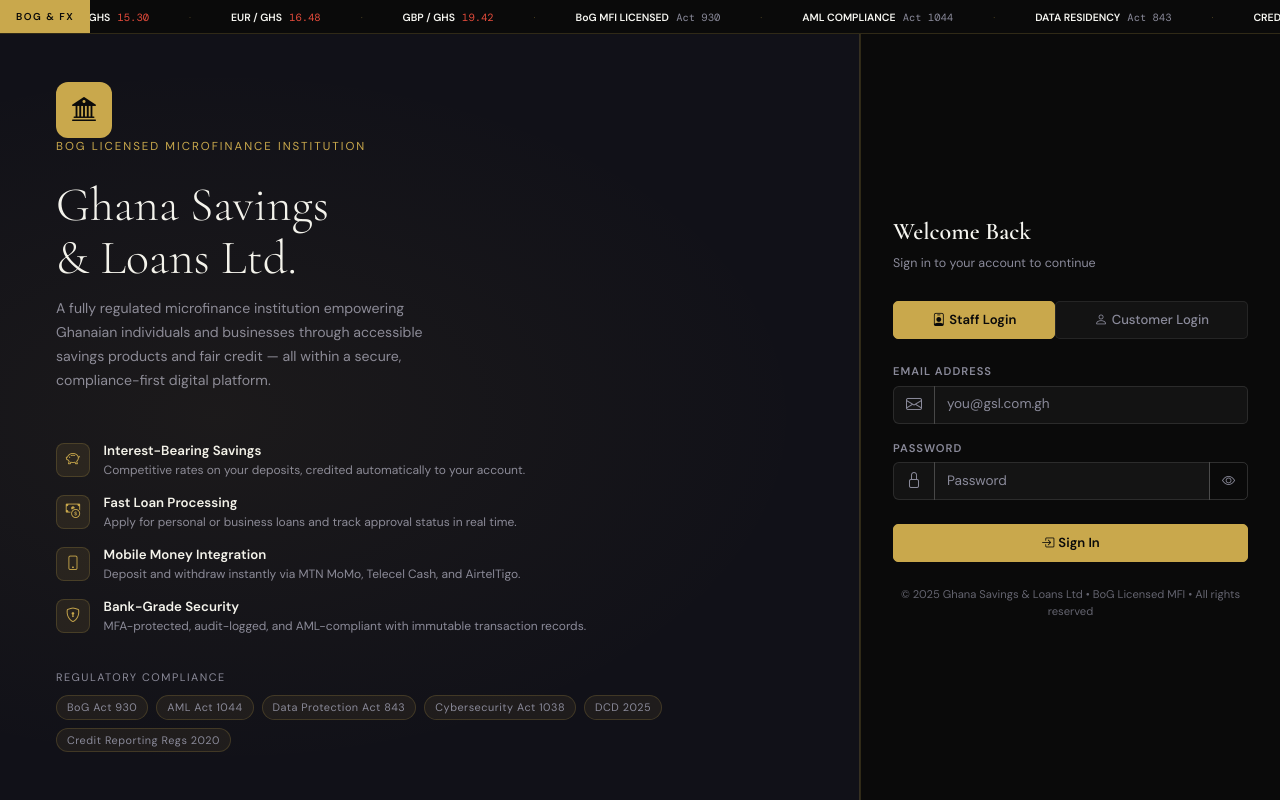
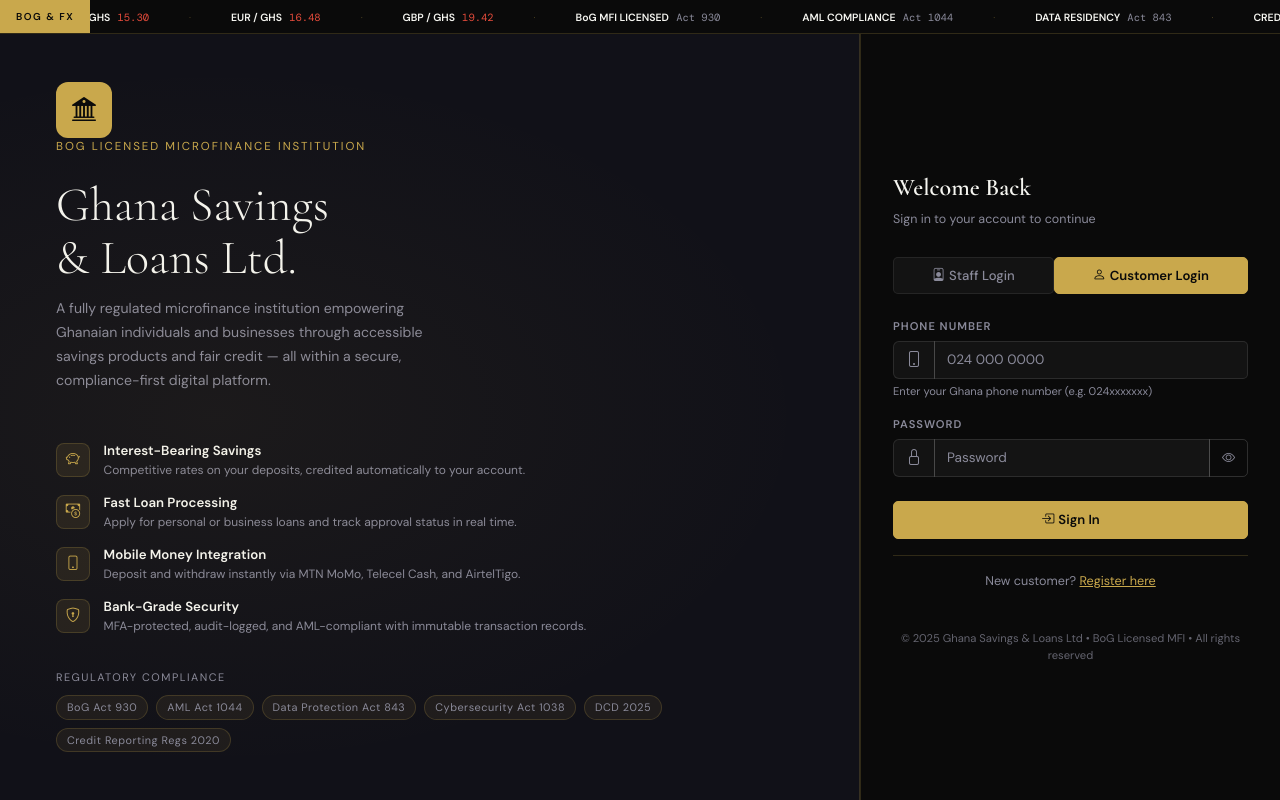
Before and after one commit to KofiBusia/Savings-and-Loans-Python, a Python web app: template templates/index.html in a window 1280 px wide. Run offline with Jinja, Linux system fonts and the light colour scheme; the template is opened without the code that fills it, so the values that code supplies are empty.

Commit message:
fix: make customer login the default tab on the login page
Co-Authored-By: Claude Sonnet 4.6 <noreply@anthropic.com>

```diff
--- a/templates/index.html
+++ b/templates/index.html
@@ -139,12 +139,12 @@
     <!-- Tab selector -->
     <ul class="nav nav-pills nav-fill mb-4" id="loginTabs">
       <li class="nav-item">
-        <a class="nav-link active" id="tab-staff" href="#" onclick="switchTab('staff');return false;">
+        <a class="nav-link" id="tab-staff" href="#" onclick="switchTab('staff');return false;">
           <i class="bi bi-person-badge me-1"></i>Staff Login
         </a>
       </li>
       <li class="nav-item">
-        <a class="nav-link" id="tab-customer" href="#" onclick="switchTab('customer');return false;">
+        <a class="nav-link active" id="tab-customer" href="#" onclick="switchTab('customer');return false;">
           <i class="bi bi-person me-1"></i>Customer Login
         </a>
       </li>
@@ -153,7 +153,7 @@
     <div id="errBox"></div>
 
     <!-- Staff login form -->
-    <form id="staffForm" onsubmit="loginStaff(event)">
+    <form id="staffForm" class="d-none" onsubmit="loginStaff(event)">
       <div class="mb-3">
         <label class="form-label">Email Address</label>
         <div class="input-group">
@@ -195,7 +195,7 @@
     </form>
 
     <!-- Customer login form -->
-    <form id="customerForm" class="d-none" onsubmit="loginCustomer(event)">
+    <form id="customerForm" onsubmit="loginCustomer(event)">
       <div class="mb-3">
         <label class="form-label">Phone Number</label>
         <div class="input-group">
@@ -281,7 +281,7 @@
 <script>
 'use strict';
 
-let currentTab = 'staff';
+let currentTab = 'customer';
 let pendingEmail = '';
 
 function switchTab(tab) {
```
